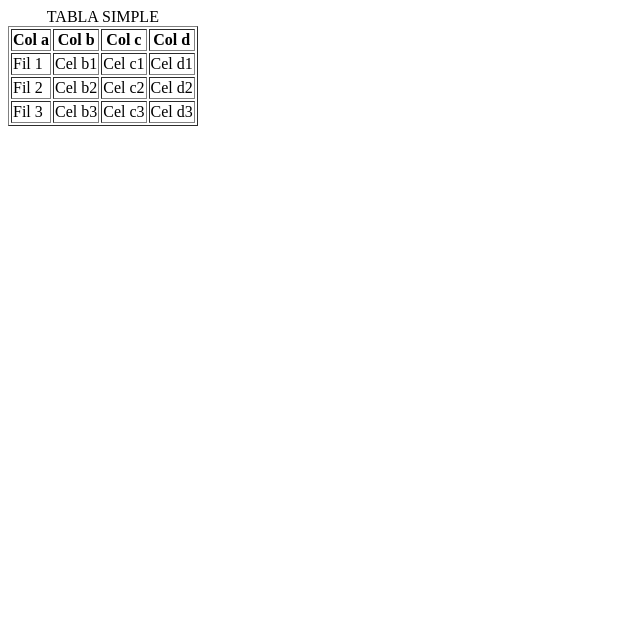
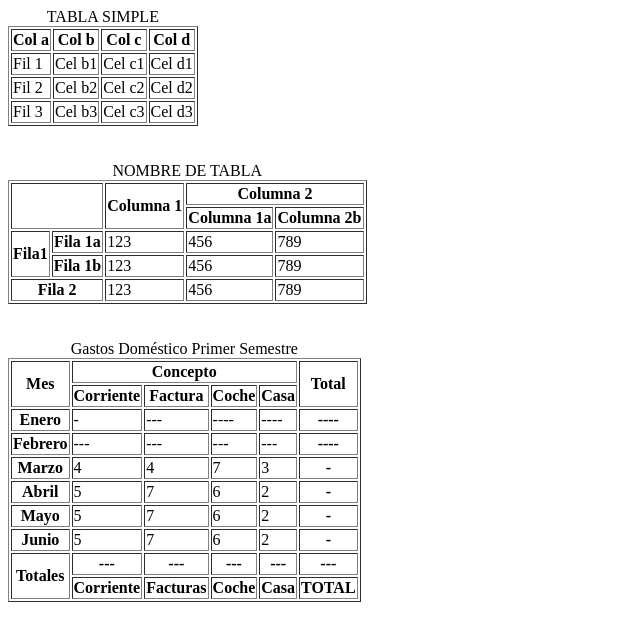
Before and after one commit to augustoc31/Pagina, a plain HTML site: page PARTE1.HTML in a window 1280 px wide. Shown: the whole page, without its empty margins (0-640 px from the left). Drawn offline with Linux system fonts and the light colour scheme.

Commit message:
Update PARTE1.HTML

```diff
--- a/PARTE1.HTML
+++ b/PARTE1.HTML
@@ -36,3 +36,134 @@
 </table>
 </body>
 </html>
+
+<br>
+<br>
+<html>
+<body>
+<table border="1">
+ <caption>NOMBRE DE TABLA</caption>
+ <tr>
+ <td rowspan="2" colspan="2"> </td>
+ <th rowspan="2">Columna 1 </th>
+ <th colspan="3">Columna 2 </th>
+ </tr>
+ <tr>
+ <th> Columna 1a </th>
+ <th> Columna 2b </th>
+ <tr>
+  <th rowspan="2"> Fila1 </th>
+  <th> Fila 1a</th>
+  <td>123</td>
+  <td>456</td>
+  <td>789</td>
+ </tr>
+ <tr>
+ <th>Fila 1b </th>
+  <td>123</td>
+  <td>456</td>
+  <td>789</td>
+ </tr>
+ <tr>
+ <th colspan="2">Fila 2 </tdh>
+ <td>123</td>
+ <td>456</td>
+ <td>789</td>
+ </tr>
+</table>
+</body>
+</html>
+
+<br>
+<br>
+<html>
+<head>
+    <title>Ejercicos practicos HTML</title>
+</head>
+<body>
+
+<table border="1"style=”width: 100%”>
+    <caption>Gastos Doméstico Primer Semestre</caption>
+    <tr>
+        <th rowspan="2">Mes</th>
+        <th colspan="4">Concepto</th>
+        <th rowspan="2">Total</th>
+
+    </tr>
+    <tr>
+        <th>Corriente</th>
+        <th>Factura</th>
+        <th>Coche</th>
+        <th>Casa</th>
+
+    </tr>
+
+    <tr>
+        <th>Enero</th>
+        <td>-</td>
+        <td>---</td>
+        <td>----</td>
+        <td>----</td>
+        <th>---- </th>
+    </tr>
+    <tr>
+        <th>Febrero</th>
+        <td>---</td>
+        <td>---</td>
+        <td>---</td>
+        <td>---</td>
+        <th>---- </th>
+    </tr>
+    <tr>
+        <th>Marzo</th>
+        <td>4</td>
+        <td>4</td>
+        <td>7</td>
+        <td>3</td>
+        <th>-</th>
+    </tr>
+    <tr>
+        <th>Abril</th>
+        <td>5</td>
+        <td>7</td>
+        <td>6</td>
+        <td>2</td>
+        <th>-</th>
+    </tr>
+    <tr>
+        <th>Mayo</th>
+        <td>5</td>
+        <td>7</td>
+        <td>6</td>
+        <td>2</td>
+        <th>-</th>
+    </tr>
+    <tr>
+        <th>Junio</th>
+        <td>5</td>
+        <td>7</td>
+        <td>6</td>
+        <td>2</td>
+        <th>-</th>
+    </tr>
+
+    <tr>
+        <th rowspan="2">Totales</th>
+        <th>---</th>
+        <th>---</th>
+        <th>---</th>
+        <th>---</th>
+        <th>---</th>
+
+    </tr>
+    <tr>
+        <th>Corriente</th>
+        <th>Facturas</th>
+        <th>Coche</th>
+        <th>Casa</th>
+        <th>TOTAL</th>
+
+    </tr>
+</table>
+</body>
+</html>
```
